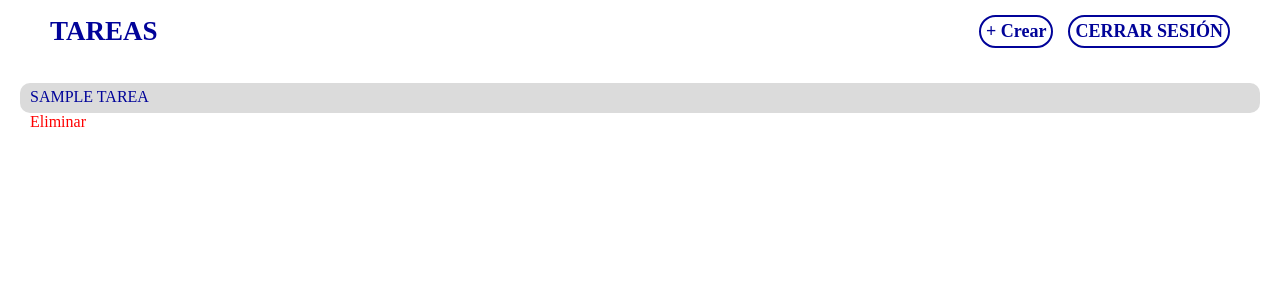
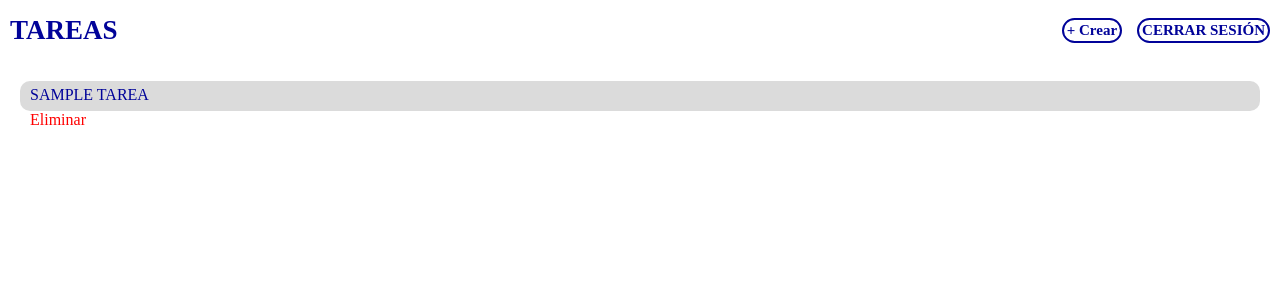
Before and after one commit to Roberj44/Django-todo, a Django app: page /tareas/tareas/ in a window 1280 px wide. Shown: the top 300 px of the page. Run offline with Django 5.2, Linux system fonts and the light colour scheme; a user stored in the database is signed in; tables that the repository leaves empty hold one stand-in row (values such as "Sample post").

Commit message:
otromas2

```diff
--- a/tareas/static/lista_tareas.css
+++ b/tareas/static/lista_tareas.css
@@ -11,7 +11,7 @@ header{
     display: flex;
     align-items: center;
     justify-content: space-between;
-    padding: 15px 50px;
+    padding: 15px 10px;
     color: rgb(1, 3, 153);
     font-size: 18px;
     margin-bottom: 20px;
@@ -24,10 +24,11 @@ nav{
 
 nav a{
     border: 2px solid rgb(1, 3, 153);
-    padding: 4px 5px;
+    padding: 2px 3px;
     border-radius: 50px;
     text-decoration: none;
     font-weight: bold;
+    font-size: 15px;
     color: rgb(1, 3, 153);
     transition: 0.3s;
 }
```
